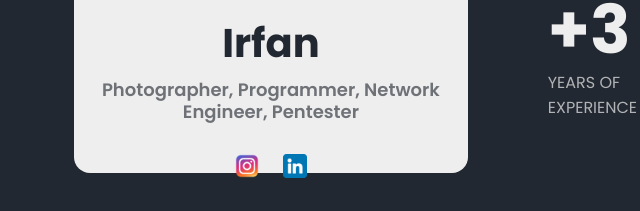
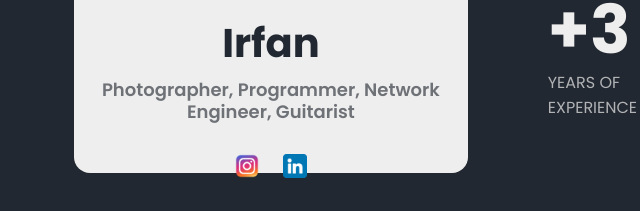
Before and after one commit to irfanihbro/personal-website, a plain HTML site: page index.html in a window 1280 px wide. Shown: the part 589-800 px from the top of the page, 16-656 px from the left. Drawn offline with Linux system fonts and the light colour scheme.

Commit message:
Update index.html

```diff
--- a/index.html
+++ b/index.html
@@ -46,7 +46,7 @@
         <div class="profile-container fixed ">
           <img src="images/profile.png" alt="" class="profile-pic">
           <h3 class="name">Irfan</h3>
-          <p class="short-about-me">Photographer, Programmer, Network Engineer, Pentester</p>
+          <p class="short-about-me">Photographer, Programmer, Network Engineer, Guitarist</p>
 
           <nav class="social-media-nav">
             <ul>
```
